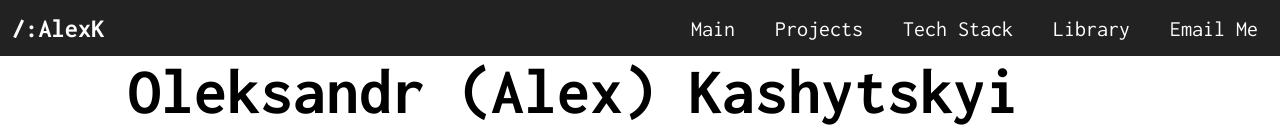
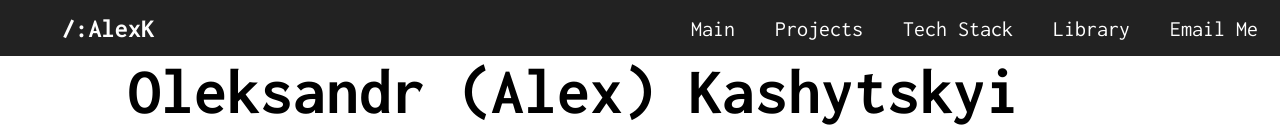
Before and after one commit to kot-1999/PersonalPortfolio, a website with bundled scripts: page html/index.html in a window 1280 px wide. Shown: the top 140 px of the page. Built offline with nearby package versions, Linux system fonts and the light colour scheme.

Commit message:
logo positioning was updated

```diff
--- a/styles/index.css
+++ b/styles/index.css
@@ -154,6 +154,7 @@ html {
 
 #navLogo {
     text-decoration: none;
+    margin: 50px;
 }
 
 .navBar {
@@ -213,7 +214,7 @@ html {
     cursor: pointer;
 }
 
-@media (max-width: 700px) {
+@media (max-width: 840px) {
     .navToggle {
         display: block;
     }
```
